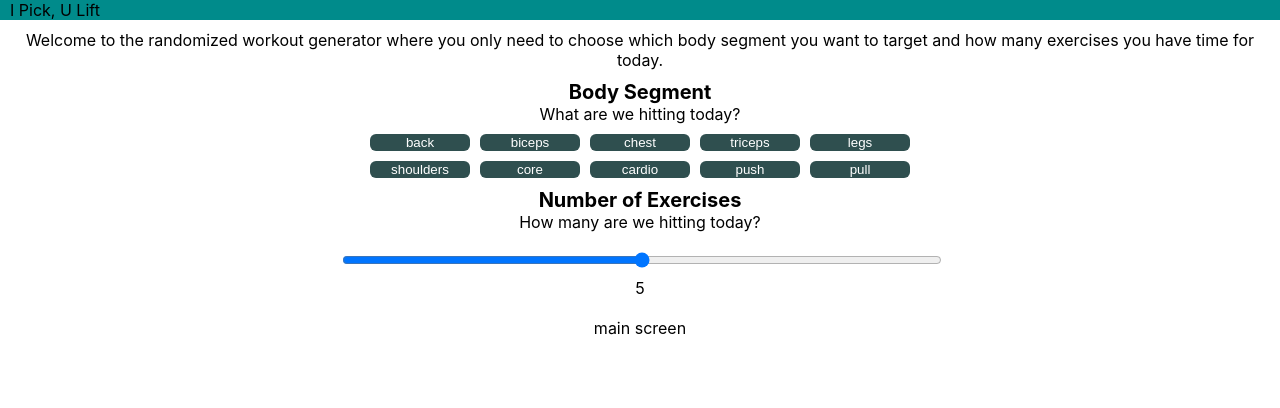
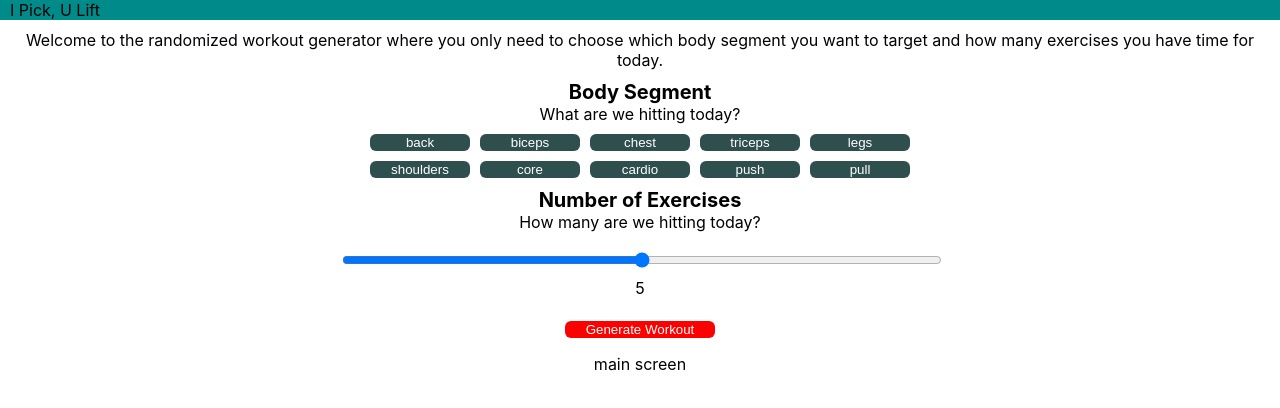
Before and after one commit to mattorgon/random-workout-generator, a React (Create React App) app: page / in a window 1280 px wide. Shown: the top 408 px of the page. Built offline with nearby package versions, Linux system fonts and the light colour scheme.

Commit message:
submit button

```diff
--- a/src/components/SubmitButton.js
+++ b/src/components/SubmitButton.js
@@ -0,0 +1,27 @@
+import React from 'react';
+import styled from '@emotion/styled';
+
+const SubmitButtonStyle = styled.button`
+        background-color: red;
+        color: white;
+        border: none;
+        border-radius: 6px;
+        width: 150px;
+        cursor: pointer;
+        &:hover {
+            background-color: darkred;
+        }
+    `
+
+const SubmitButton = ({buttonText}) => {
+
+
+
+  return (
+    <SubmitButtonStyle>
+      {buttonText}
+    </SubmitButtonStyle>
+  );
+}
+
+export default SubmitButton;
--- a/src/screens/MainScreen.js
+++ b/src/screens/MainScreen.js
@@ -5,7 +5,7 @@ import Intro from "../components/intro";
 import BodySeg from "../components/BodySegment";
 import SlidingScale from "../components/SlidingScale";
 import WorkoutCount from "../components/WorkoutCount";
-
+import SubmitButton from "../components/SubmitButton";
 
 const mainScreen = () => {
 
@@ -15,6 +15,7 @@ const mainScreen = () => {
             <Intro/>
             <BodySeg/>
             <WorkoutCount/>
+            <SubmitButton buttonText={"Generate Workout"}/>
             <p>main screen</p>
             {/* <Button buttonText={"back"}/>
             <Button buttonText={"biceps"}/>
```
